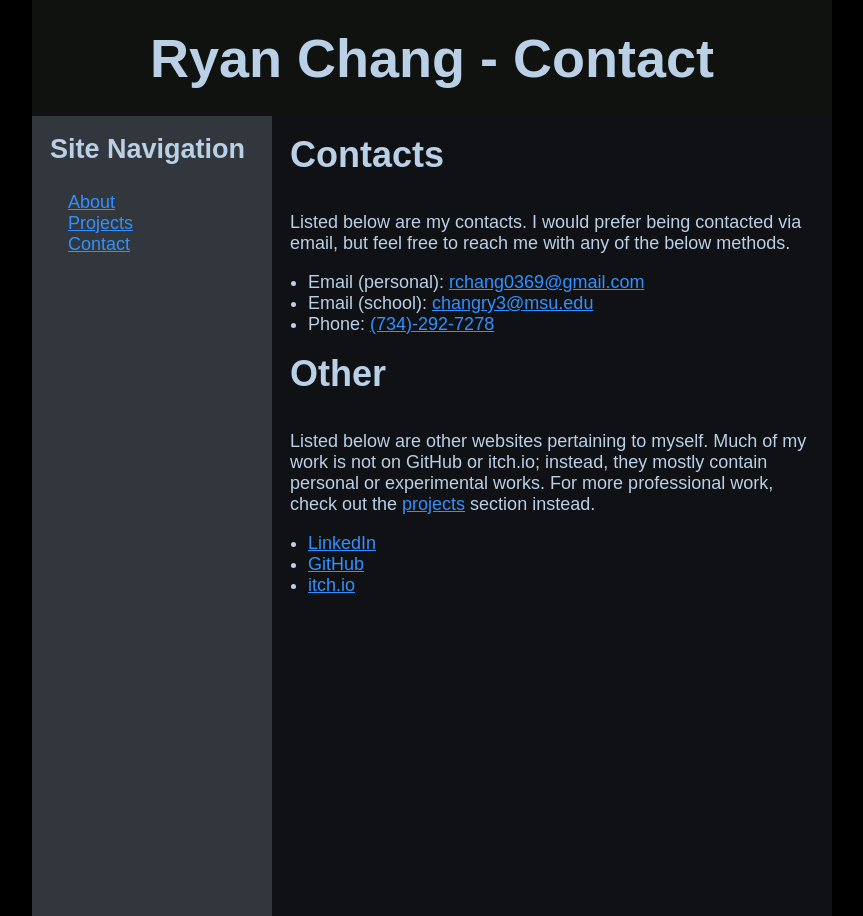
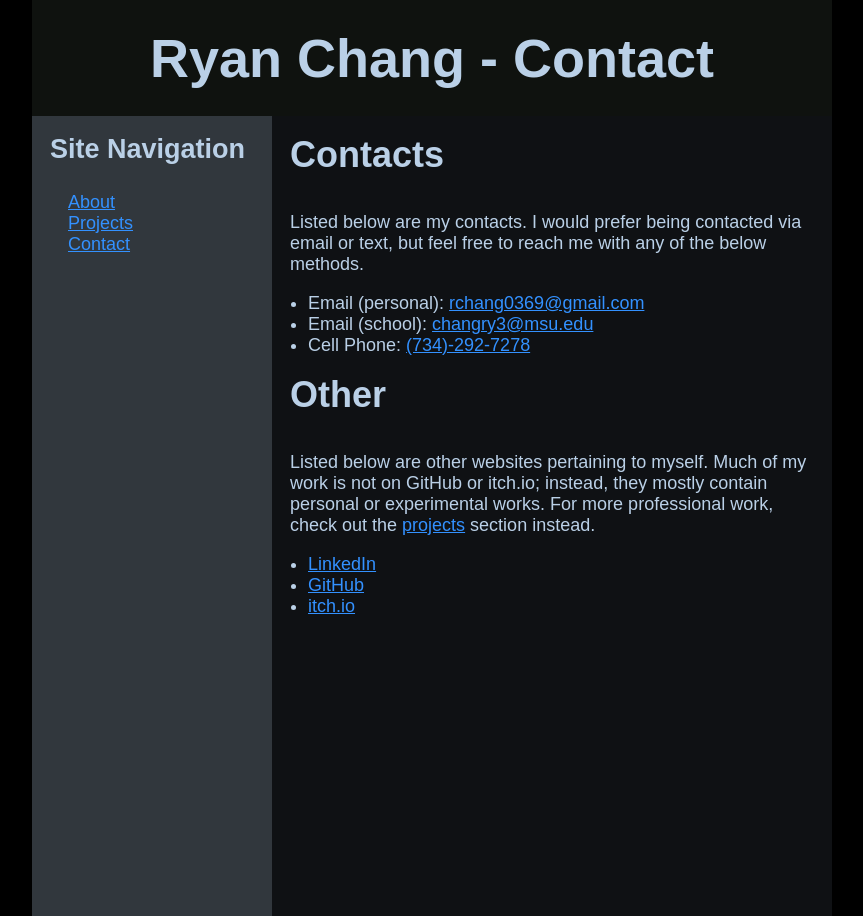
Before and after one commit to RyanChang0369/GameDevPortfolio, a plain HTML site: page contact.html in a window 1280 px wide. Shown: the whole page, without its empty margins (208-1071 px from the left). Drawn offline with Linux system fonts and the light colour scheme.

Commit message:
Minor rewordings

```diff
--- a/contact.html
+++ b/contact.html
@@ -29,7 +29,7 @@
                     <h1>Contacts</h1>
                     <p>
                         Listed below are my contacts. I would
-                        prefer being contacted via email, but feel free to reach
+                        prefer being contacted via email or text, but feel free to reach
                         me with any of the below methods.
                     </p>
                     <ul>
@@ -46,7 +46,7 @@
                             </a>
                         </li>
                         <li>
-                            Phone:
+                            Cell Phone:
                             <a href="tel:+17342927278">(734)-292-7278</a>
                         </li>
                     </ul>
```
Also changed, not shown: index.html (+1 -1 lines).
